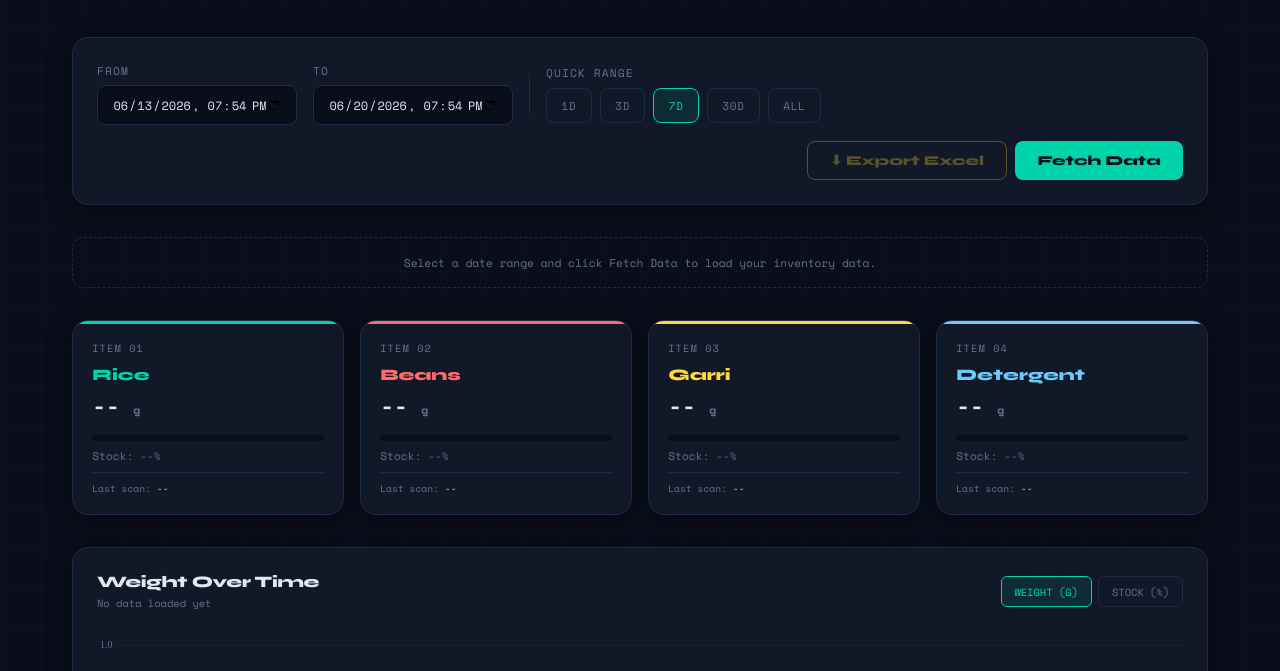
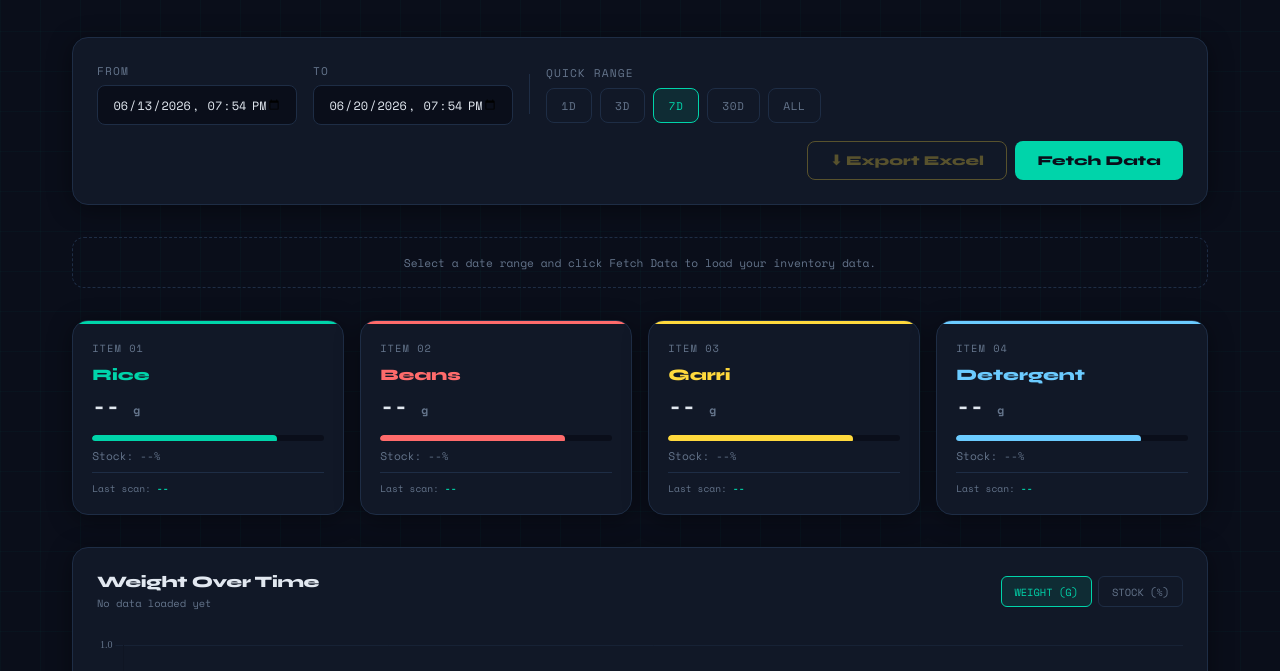
Before and after one commit to sheddykid/iot-household-inventory-management, a plain HTML site: page index.html in a window 1280 px wide. Shown: the part 129-800 px from the top of the page. Drawn offline with nearby package versions, Linux system fonts and the light colour scheme.

Commit message:
Update index.html

```diff
--- a/index.html
+++ b/index.html
@@ -358,7 +358,7 @@
       height: 6px;
       overflow: hidden;
     }
-    .stat-bar { height: 100%; border-radius: 999px; transition: width 0.8s ease; }
+    .stat-bar { height: 8px; border-radius: 9999px; background-color: #4ade80; transition: width 0.6s ease; }
     .stat-card.rice .stat-bar      { background: var(--rice); }
     .stat-card.beans .stat-bar     { background: var(--beans); }
     .stat-card.garri .stat-bar     { background: var(--garri); }
@@ -585,7 +585,7 @@
       <div class="stat-label">Item 01</div>
       <div class="stat-name">Rice</div>
       <div class="stat-weight" id="riceWt">-- <span>g</span></div>
-      <div class="stat-bar-wrap"><div class="stat-bar" id="riceBar" style="width:0%"></div></div>
+      <div class="stat-bar-wrap"><div class="stat-bar" id="riceBar" style="width: 80%;"></div></div>
       <div class="stat-pct" id="ricePct">Stock: --%</div>
       <div class="stat-scan" id="riceScan">Last scan: <strong>--</strong></div>
     </div>
@@ -593,7 +593,7 @@
       <div class="stat-label">Item 02</div>
       <div class="stat-name">Beans</div>
       <div class="stat-weight" id="beansWt">-- <span>g</span></div>
-      <div class="stat-bar-wrap"><div class="stat-bar" id="beansBar" style="width:0%"></div></div>
+      <div class="stat-bar-wrap"><div class="stat-bar" id="beansBar" style="width: 80%;"></div></div>
       <div class="stat-pct" id="beansPct">Stock: --%</div>
       <div class="stat-scan" id="beansScan">Last scan: <strong>--</strong></div>
     </div>
@@ -601,7 +601,7 @@
       <div class="stat-label">Item 03</div>
       <div class="stat-name">Garri</div>
       <div class="stat-weight" id="garriWt">-- <span>g</span></div>
-      <div class="stat-bar-wrap"><div class="stat-bar" id="garriBar" style="width:0%"></div></div>
+      <div class="stat-bar-wrap"><div class="stat-bar" id="garriBar" style="width: 80%;"></div></div>
       <div class="stat-pct" id="garriPct">Stock: --%</div>
       <div class="stat-scan" id="garriScan">Last scan: <strong>--</strong></div>
     </div>
@@ -609,7 +609,7 @@
       <div class="stat-label">Item 04</div>
       <div class="stat-name">Detergent</div>
       <div class="stat-weight" id="detWt">-- <span>g</span></div>
-      <div class="stat-bar-wrap"><div class="stat-bar" id="detBar" style="width:0%"></div></div>
+      <div class="stat-bar-wrap"><div class="stat-bar" id="detBar" style="width: 80%;"></div></div>
       <div class="stat-pct" id="detPct">Stock: --%</div>
       <div class="stat-scan" id="detScan">Last scan: <strong>--</strong></div>
     </div>
```
